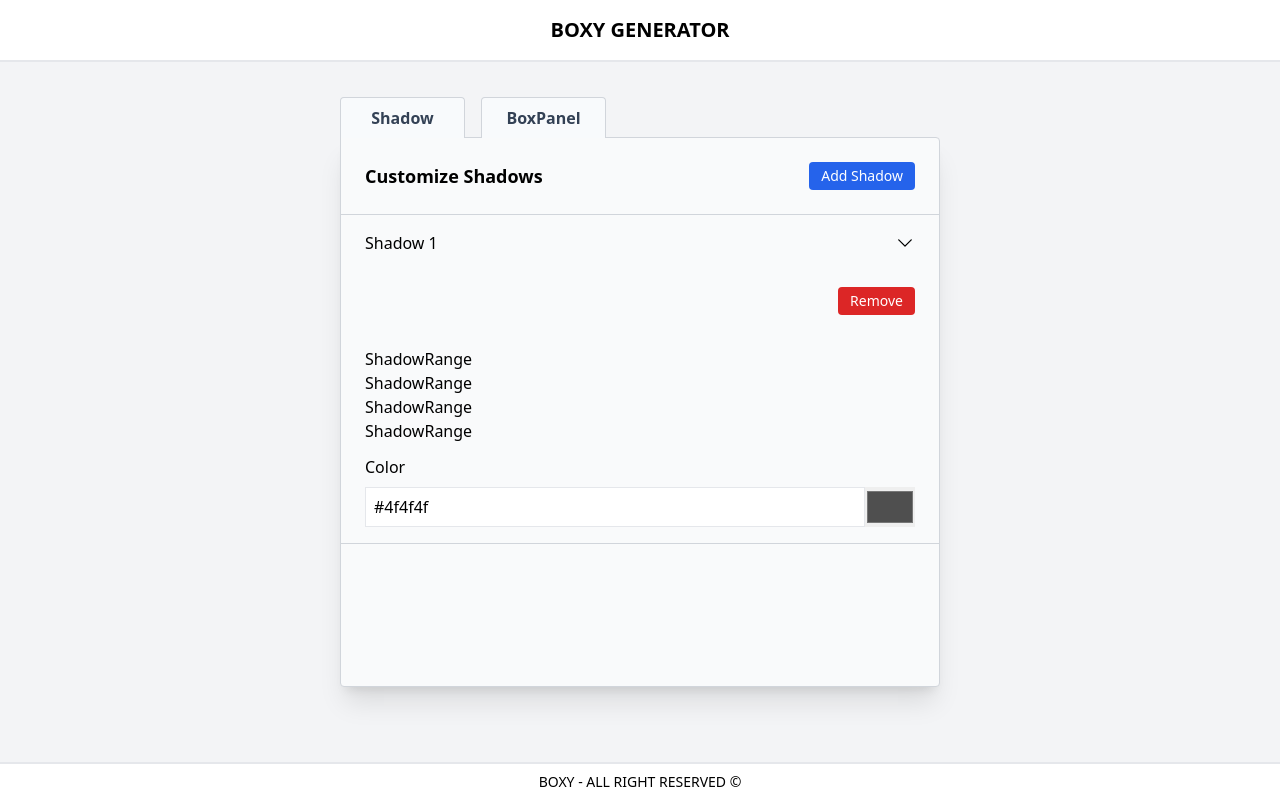
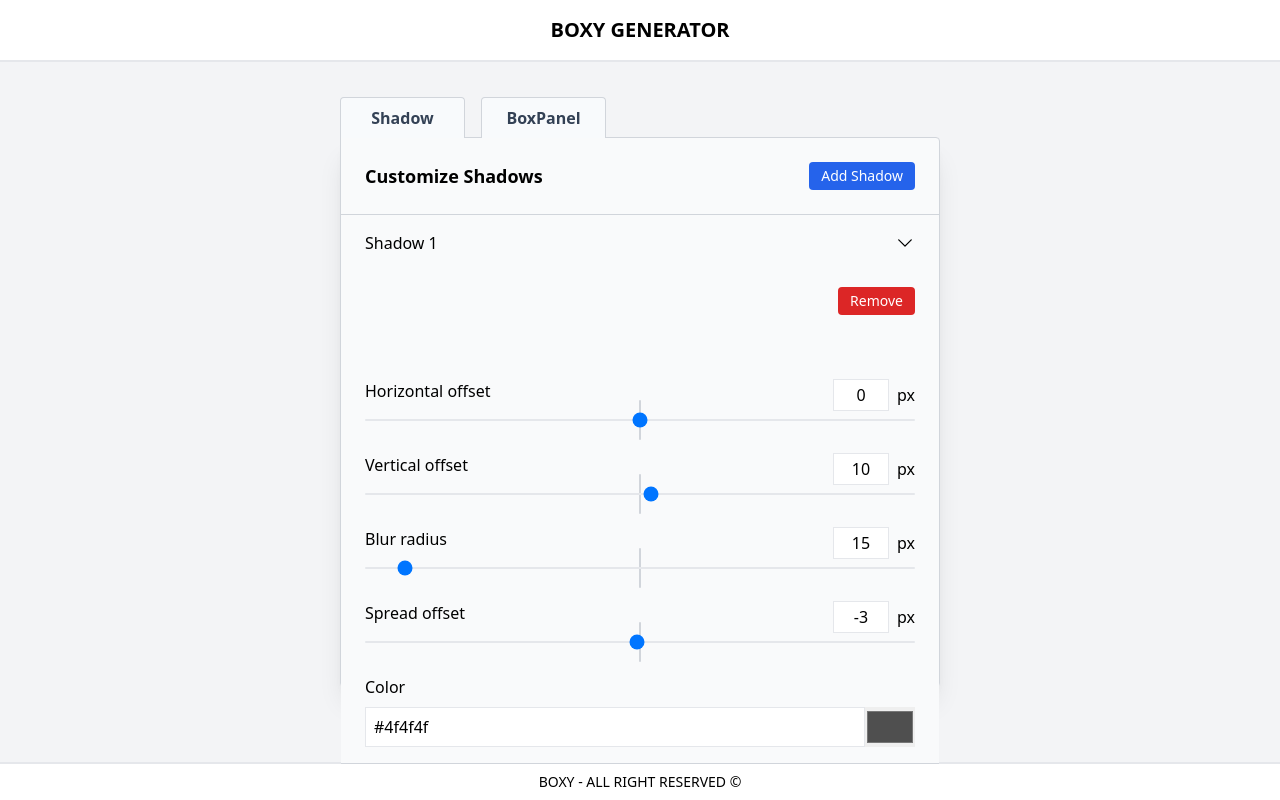
Before and after one commit to Personnofil85/udemy-react-a-z, a React (Vite) app in the folder 10.Boxy-project/: page / in a window 1280 px wide. Built offline with nearby package versions, Linux system fonts and the light colour scheme.

Commit message:
10.Boxy-project: Gérer les inputs range des ombres

```diff
--- a/10.Boxy-project/src/layouts/ShadowList/ShadowRange.jsx
+++ b/10.Boxy-project/src/layouts/ShadowList/ShadowRange.jsx
@@ -1,5 +1,44 @@
 import React from "react";
+import { useDispatch } from "react-redux";
+import { updateShadowValue } from "../../features/shadows.js";
 
-export default function ShadowRange() {
-  return <div>ShadowRange</div>;
+export default function ShadowRange({ inputData, shadowID }) {
+  const dispatch = useDispatch();
+
+  function handleInputs(e) {
+    dispatch(
+      updateShadowValue({
+        inputNumber: inputData.inputNumber,
+        value: e.target.value,
+        shadowID: shadowID,
+      }),
+    );
+  }
+  return (
+    <div className="my-8">
+      <div className="flex justify-between">
+        <p>{inputData.name}</p>
+        <div className="flex items-baseline mb-2">
+          <input
+            onChange={handleInputs}
+            value={inputData.value}
+            className="w-14 h-8 mr-2 border border-gray-200 text-center"
+            type="number"
+          />
+          <p>px</p>
+        </div>
+      </div>
+      <div className="relative z-0 w-full flex items-center">
+        <input
+          type="range"
+          min={inputData.minMax[0]}
+          max={inputData.minMax[1]}
+          onChange={handleInputs}
+          value={inputData.value}
+          className="w-full h-[2px] bg-gray-200 rounded-lg appearance-none cursor-pointer "
+        />
+        <div className="absolute -z-10 top-1/2 left-1/2 -translate-y-1/2 -translate-x-1/2 w-0.5 h-10 bg-gray-300 rounded"></div>
+      </div>
+    </div>
+  );
 }
```
